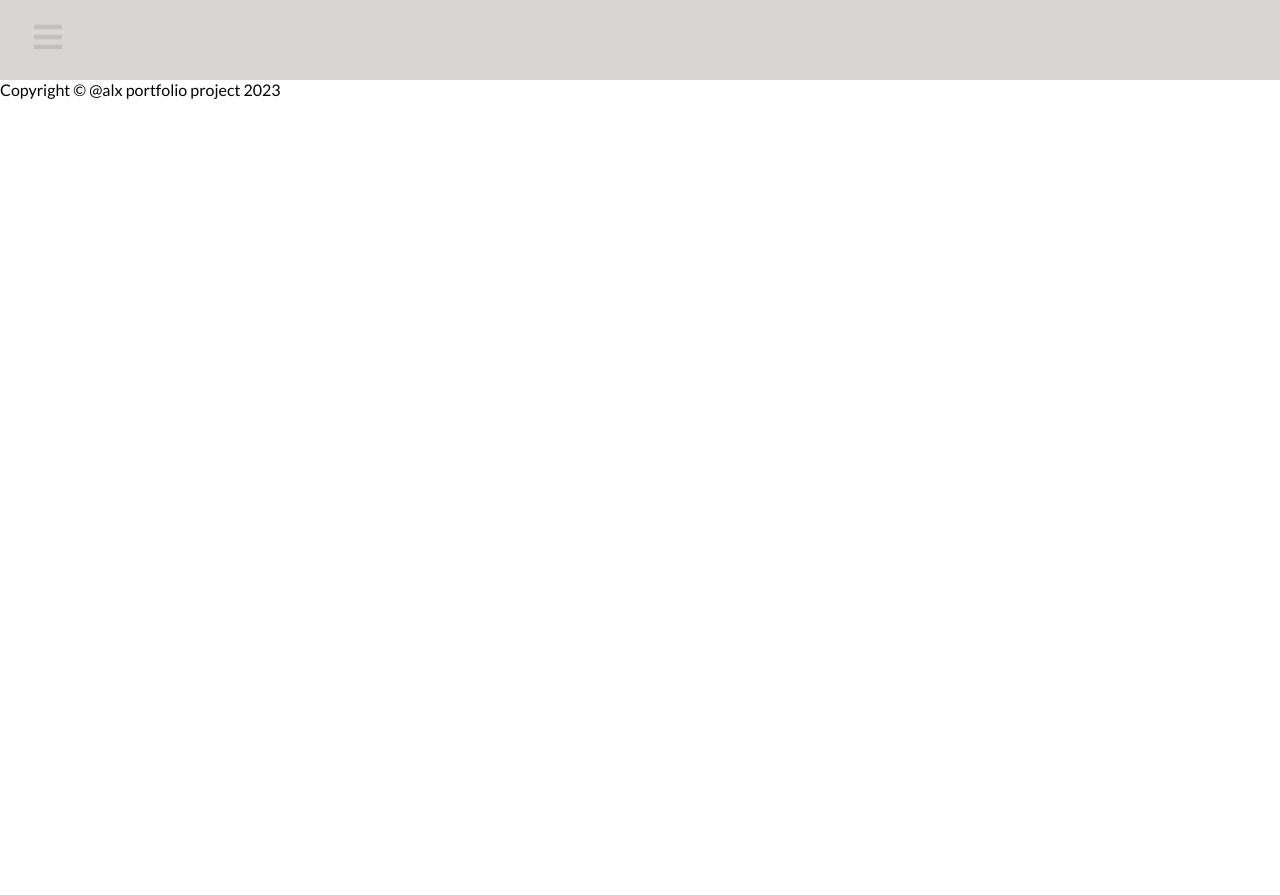
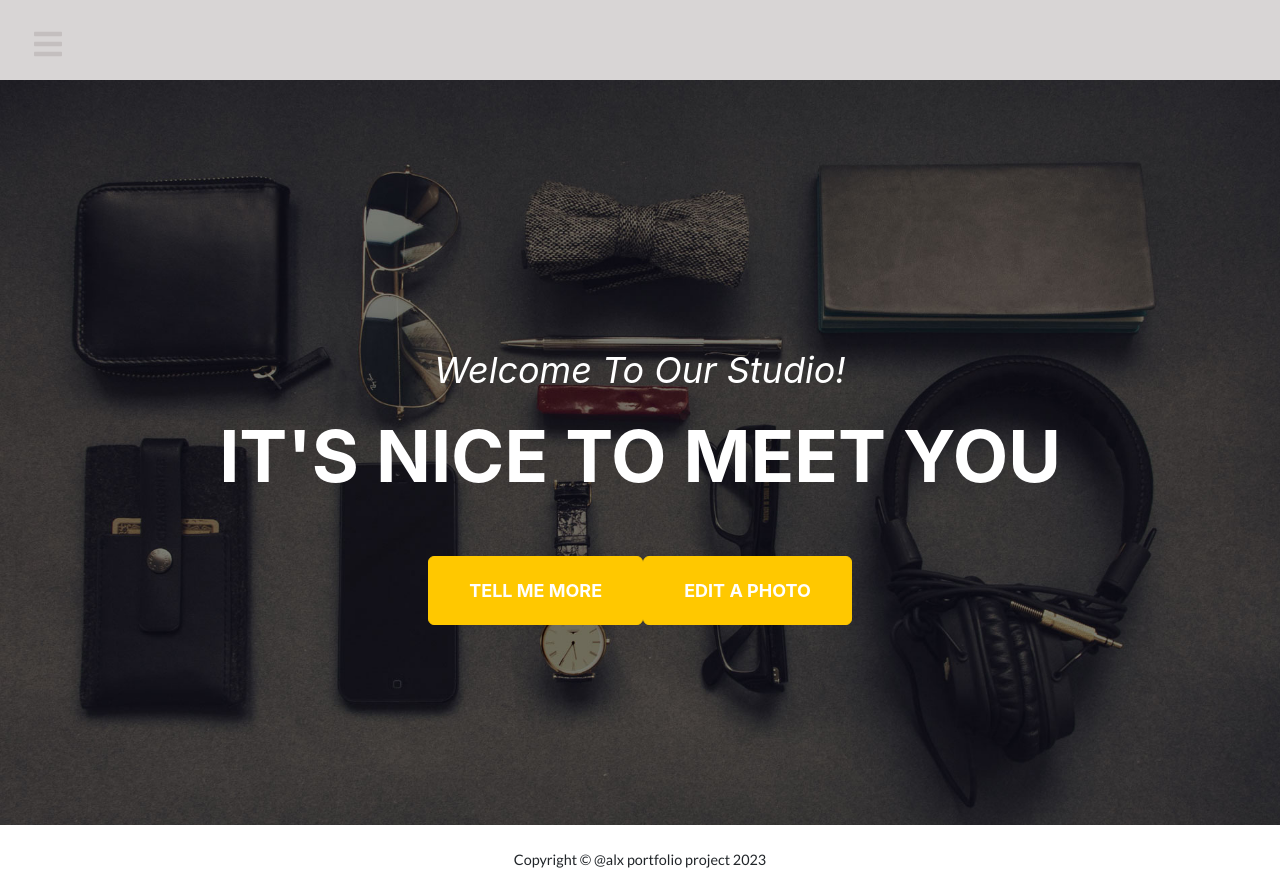
Before and after one commit to favydabs/Image-processing, a React (Create React App) app in the folder image-editing/: page / in a window 1280 px wide. Before the commit the page ends 800 px from the top, so only its background shows below. Built offline with nearby package versions, Linux system fonts and the light colour scheme.

Commit message:
modified index page settings

```diff
--- a/image-editing/src/App.js
+++ b/image-editing/src/App.js
@@ -2,27 +2,57 @@
 import { Route, Routes } from "react-router-dom";
 
 // All pages and sections
-import Main from "./component/Main";
 import Footer from "./component/Landingpage/Pages/Footer";
 import Navbar from "./component/Landingpage/Bar/Navbar";
 import About from "./component/Landingpage/Pages/About";
-import Homepage from "./component/Landingpage/Pages/Homepage";
-// import Services from "./component/Landingpage/Services";
 import Team from "./component/Landingpage/Pages/Team";
+import Main from "./component/Main";
 
 // Navigation Bar
 function App() {
   return (
     <div>
+      {/* Navbar is displayed on all pages */}
       <Navbar />
+
+      {/* Routes for different pages */}
       <Routes>
-        <Route path="/home" element={<Homepage />} />
-        <Route path="about" element={<About />} />
-        {/* <Route path="service" element={<Services />} /> */}
-        <Route path="main" element={<Main />} />
-        <Route path="team" element={<Team />} />
+        {/* Home page */}
+        <Route
+          path="/"
+          element={
+            <div>
+              {/* Content specific to the Home page */}
+              <header className="masthead">
+                <div className="container">
+                  <div className="masthead-subheading">Welcome To Our Studio!</div>
+                  <div className="masthead-heading text-uppercase">It's Nice To Meet You</div>
+                  <div>
+                    <a className="btn btn-primary btn-xl text-uppercase" href="/about">
+                      Tell Me More
+                    </a>
+                    <a className="btn btn-primary btn-xl text-uppercase" href="/main">
+                      Edit A Photo
+                    </a>
+                  </div>
+                </div>
+              </header>
+            </div>
+          }
+        />
+
+        {/* About page */}
+        <Route path="/about" element={<About />} />
+
+        {/* Team page */}
+        <Route path="/team" element={<Team />} />
+
+        {/* Photo Edit page */}
+        <Route path="/main" element={<Main />} />
       </Routes>
-      <Footer/>
+
+      {/* Footer is displayed on all pages */}
+      <Footer />
     </div>
   );
 }
--- a/image-editing/src/component/Landingpage/Bar/SidebarData.js
+++ b/image-editing/src/component/Landingpage/Bar/SidebarData.js
@@ -8,7 +8,7 @@ export const SidebarData = [
 
   {
     title: "Home",
-    path: "/home",
+    path: "/",
     icon: <AiIcons.AiFillHome />,
     cName: "nav-text",
   },
--- a/image-editing/src/component/Landingpage/Pages/Team.js
+++ b/image-editing/src/component/Landingpage/Pages/Team.js
@@ -7,6 +7,7 @@ import henry from "../assets/img/team/henry.jpg";
 
 // Import Font Awesome CSS for using icons
 import '@fortawesome/fontawesome-free/css/all.css';
+import "./pages.css";
 
 
 // Page Content for team members
```
Also changed, not shown: image-editing/src/component/Landingpage/Pages/Navbar.js (added, +23 -0 lines).
